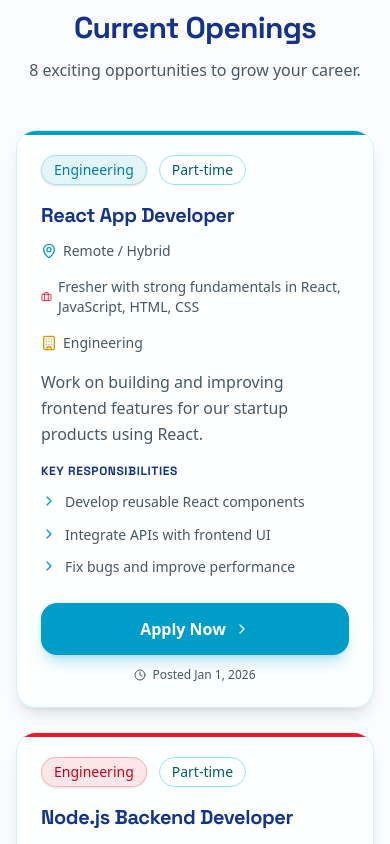
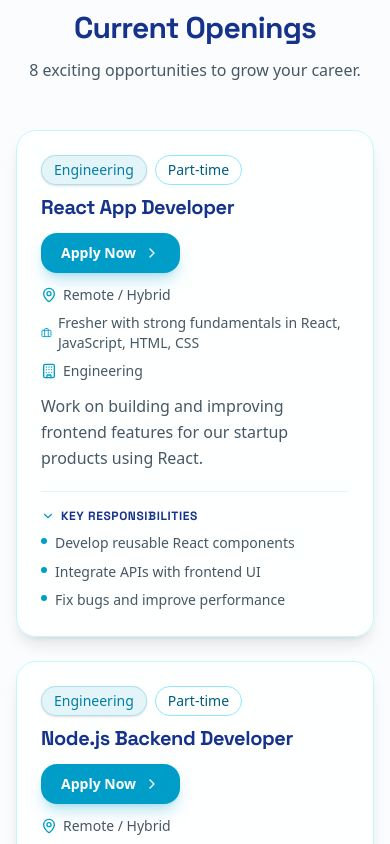
Before and after one commit to cbeAbishek/Nexgenads_portfoilo, a Next.js app: page /career in a window 390 px wide. Shown: the part 980-1824 px from the top of the page. Built offline with nearby package versions, Linux system fonts and the light colour scheme.

Commit message:
feat: enhance job application form with geolocation, strict phone validation, and updated career page UI components.

```diff
--- a/components/pages/CareerPageClient.tsx
+++ b/components/pages/CareerPageClient.tsx
@@ -9,6 +9,7 @@ import {
   Clock,
   Building,
   ChevronRight,
+  ChevronDown,
   Users,
   Send,
   Sparkles,
@@ -17,6 +18,10 @@ import {
   Heart,
   GraduationCap,
   Rocket,
+  Code2,
+  Megaphone,
+  PenTool,
+  ShieldCheck,
 } from "lucide-react";
 import { Badge, GlassCard } from "@/components/shared/UIComponents";
 import JobApplicationForm from "@/components/forms/JobApplicationForm";
@@ -24,9 +29,16 @@ import HeroBackdrop from "@/components/ui/hero-backdrop";
 
 const departmentColors = [
   "bg-brand-500/10 text-brand-600 border-brand-500/25",
-  "bg-crimson-500/10 text-crimson-600 border-crimson-500/25",
-  "bg-gold-500/10 text-gold-700 border-gold-500/30",
+  "bg-brand-500/10 text-brand-600 border-brand-500/25",
+  "bg-brand-500/10 text-brand-600 border-brand-500/25",
 ];
+
+const departmentIcon: Record<string, typeof Code2> = {
+  Engineering: Code2,
+  Marketing: Megaphone,
+  Design: PenTool,
+  "Quality Assurance": ShieldCheck,
+};
 
 const benefits = [
   {
@@ -225,16 +237,20 @@ export default function CareerPageClient({ jobOpenings }: CareerPageClientProps)
         <div className="mx-auto max-w-5xl space-y-6">
           {jobOpenings.map((job, index) => (
             <Reveal key={job.id} delay={(index % 3) * 0.06}>
-              <GlassCard className="group relative overflow-hidden border-brand-100 bg-white/80 p-6 transition-all duration-300 hover:-translate-y-1 hover:border-brand-300 hover:shadow-xl hover:shadow-brand-500/10 md:p-8">
-                <div
-                  className={`absolute inset-x-0 top-0 h-1 ${
-                    ["bg-brand-500", "bg-crimson-500", "bg-gold-500"][index % 3]
-                  }`}
-                  aria-hidden
-                />
-                <div className="flex flex-col gap-6 lg:flex-row lg:items-start lg:justify-between">
+              <GlassCard className="group relative overflow-hidden border-brand-100 bg-white/80 p-6 transition-all duration-300 hover:-translate-y-1 hover:border-brand-300 hover:shadow-xl hover:shadow-brand-500/10 md:p-7">
+                <div className="flex flex-col gap-5 sm:flex-row sm:items-start">
+                  {/* Role icon */}
+                  {/* <div className="hidden h-14 w-14 shrink-0 flex-col items-center justify-center rounded-2xl bg-brand-gradient text-white shadow-lg shadow-brand-500/25 sm:flex">
+                    {(() => {
+                      const Icon = departmentIcon[job.department] ?? Briefcase;
+                      return <Icon className="h-7 w-7" />;
+                    })()}
+                  </div> */}
+
                   <div className="flex-1">
-                    <div className="mb-4 flex flex-wrap items-center gap-3">
+                    <div className="flex flex-wrap items-start justify-between gap-3">
+                      <div>
+                        <div className="mb-2 flex flex-wrap items-center gap-2">
                           <Badge
                             variant="outline"
                             className={`border shadow-sm ${departmentColors[index % 3]}`}
@@ -247,72 +263,73 @@ export default function CareerPageClient({ jobOpenings }: CareerPageClientProps)
                           >
                             {job.employmentType}
                           </Badge>
+                          {job.salary && (
+                            <span className="inline-flex items-center gap-1 rounded-full border border-brand-500/25 bg-brand-50 px-2.5 py-0.5 text-xs font-semibold text-brand-700">
+                              {job.salary}
+                            </span>
+                          )}
+                        </div>
+                        <h3 className="text-xl font-bold text-ink-700 transition-colors group-hover:text-brand-600 md:text-2xl">
+                          {job.title}
+                        </h3>
                       </div>
 
-                    <h3 className="mb-3 text-xl font-bold text-ink-700 transition-colors group-hover:text-brand-600 md:text-2xl">
-                      {job.title}
-                    </h3>
-
-                    <div className="mb-4 flex flex-wrap items-center gap-4 text-sm text-muted-foreground">
-                      <span className="flex items-center gap-1.5">
-                        <MapPin className="h-4 w-4 text-brand-500" />
-                        {job.location}
-                      </span>
-                      <span className="flex items-center gap-1.5">
-                        <Briefcase className="h-4 w-4 text-crimson-500" />
-                        {job.experience}
-                      </span>
-                      <span className="flex items-center gap-1.5">
-                        <Building className="h-4 w-4 text-gold-500" />
-                        {job.department}
-                      </span>
-                    </div>
-
-                    <p className="mb-4 leading-relaxed text-muted-foreground">
-                      {job.description}
-                    </p>
-
-                    {job.salary && (
-                      <div className="mb-4 inline-flex items-center gap-2 rounded-full border border-gold-500/25 bg-gold-500/10 px-3 py-1 text-sm font-semibold text-gold-700">
-                        {job.salary}
-                      </div>
-                    )}
-
-                    <div className="mt-4 space-y-3">
-                      <h4 className="text-xs font-bold uppercase tracking-wider text-ink-700">
-                        Key Responsibilities
-                      </h4>
-                      <ul className="grid gap-2.5 text-sm text-muted-foreground">
-                        {job.responsibilities
-                          .slice(0, 3)
-                          .map((resp, i) => (
-                            <li key={i} className="flex items-start gap-2">
-                              <ChevronRight className="mt-0.5 h-4 w-4 flex-shrink-0 text-brand-500 transition-transform group-hover:translate-x-0.5" />
-                              <span className="leading-relaxed">{resp}</span>
-                            </li>
-                          ))}
-                      </ul>
-                    </div>
-                  </div>
-
-                  <div className="flex flex-col gap-3 lg:w-52">
+                      <div className="flex flex-row items-center gap-2 lg:flex-col lg:items-end">
                         <button
                           onClick={() => handleApplyClick(job)}
-                      className="group/btn inline-flex w-full items-center justify-center gap-2 rounded-xl bg-brand-500 px-6 py-3.5 font-semibold text-white shadow-lg shadow-brand-500/25 transition-all duration-300 hover:scale-[1.02] hover:bg-brand-600 active:scale-95"
+                          className="group/btn inline-flex items-center justify-center gap-2 rounded-xl bg-brand-500 px-5 py-2.5 text-sm font-semibold text-white shadow-lg shadow-brand-500/25 transition-all duration-300 hover:scale-[1.03] hover:bg-brand-600 active:scale-95"
                         >
                           Apply Now
                           <ChevronRight className="h-4 w-4 transition-transform group-hover/btn:translate-x-1" />
                         </button>
-                    <div className="flex items-center justify-center gap-1.5 text-xs text-muted-foreground">
-                      <Clock className="h-3 w-3" />
-                      <span>
+                        {/* <span className="inline-flex items-center gap-1.5 text-xs text-muted-foreground">
+                          <Clock className="h-3.5 w-3.5" />
                           Posted{" "}
                           {new Date(job.postedDate).toLocaleDateString("en-US", {
                             month: "short",
                             day: "numeric",
                             year: "numeric",
                           })}
+                        </span> */}
+                      </div>
+                    </div>
+
+                    <div className="mt-3 flex flex-wrap items-center gap-x-5 gap-y-2 text-sm text-muted-foreground">
+                      <span className="flex items-center gap-1.5">
+                        <MapPin className="h-4 w-4 text-brand-500" />
+                        {job.location}
                       </span>
+                      <span className="flex items-center gap-1.5">
+                        <Briefcase className="h-4 w-4 text-brand-500" />
+                        {job.experience}
+                      </span>
+                      <span className="flex items-center gap-1.5">
+                        <Building className="h-4 w-4 text-brand-500" />
+                        {job.department}
+                      </span>
+                    </div>
+
+                    <p className="mt-3 leading-relaxed text-muted-foreground">
+                      {job.description}
+                    </p>
+
+                    <div className="mt-5 grid gap-3 border-t border-brand-500/10 pt-4 sm:grid-cols-2">
+                      <div>
+                        <h4 className="mb-2 flex items-center gap-1.5 text-xs font-bold uppercase tracking-wider text-ink-700">
+                          <ChevronDown className="h-3.5 w-3.5 text-brand-500" />
+                          Key Responsibilities
+                        </h4>
+                        <ul className="space-y-1.5 text-sm text-muted-foreground">
+                          {job.responsibilities
+                            .slice(0, 3)
+                            .map((resp, i) => (
+                              <li key={i} className="flex items-start gap-2">
+                                <span className="mt-1.5 h-1.5 w-1.5 shrink-0 rounded-full bg-brand-500" />
+                                <span className="leading-relaxed">{resp}</span>
+                              </li>
+                            ))}
+                        </ul>
+                      </div>
                     </div>
                   </div>
                 </div>
@@ -336,11 +353,11 @@ export default function CareerPageClient({ jobOpenings }: CareerPageClientProps)
             {benefits.map((b, i) => (
               <Reveal key={b.title} delay={(i % 3) * 0.06}>
                 <GlassCard className="group h-full border-brand-100 bg-white/80 p-7 transition-all duration-300 hover:-translate-y-1 hover:border-brand-300 hover:shadow-xl hover:shadow-brand-500/10">
-                  <div
+                  {/* <div
                     className={`mb-5 flex h-12 w-12 items-center justify-center rounded-xl ${b.accent} transition-transform duration-300 group-hover:scale-110`}
                   >
                     <b.icon className="h-6 w-6" />
-                  </div>
+                  </div> */}
                   <h3 className="text-lg font-semibold text-ink-700">
                     {b.title}
                   </h3>
--- a/components/pages/ServicePageClient.tsx
+++ b/components/pages/ServicePageClient.tsx
@@ -49,14 +49,6 @@ const iconMap: Record<string, LucideIcon> = {
   palette: Palette,
   server: Server,
 };
-
-const categoryOrder = [
-  "Development",
-  "AI & Automation",
-  "Marketing",
-  "Creative",
-  "Infrastructure",
-];
 
 const palette = [
   {
```
Also changed, not shown: components/forms/JobApplicationForm.tsx (+113 -7 lines). Lines whose indentation alone changed are shown as unchanged.
